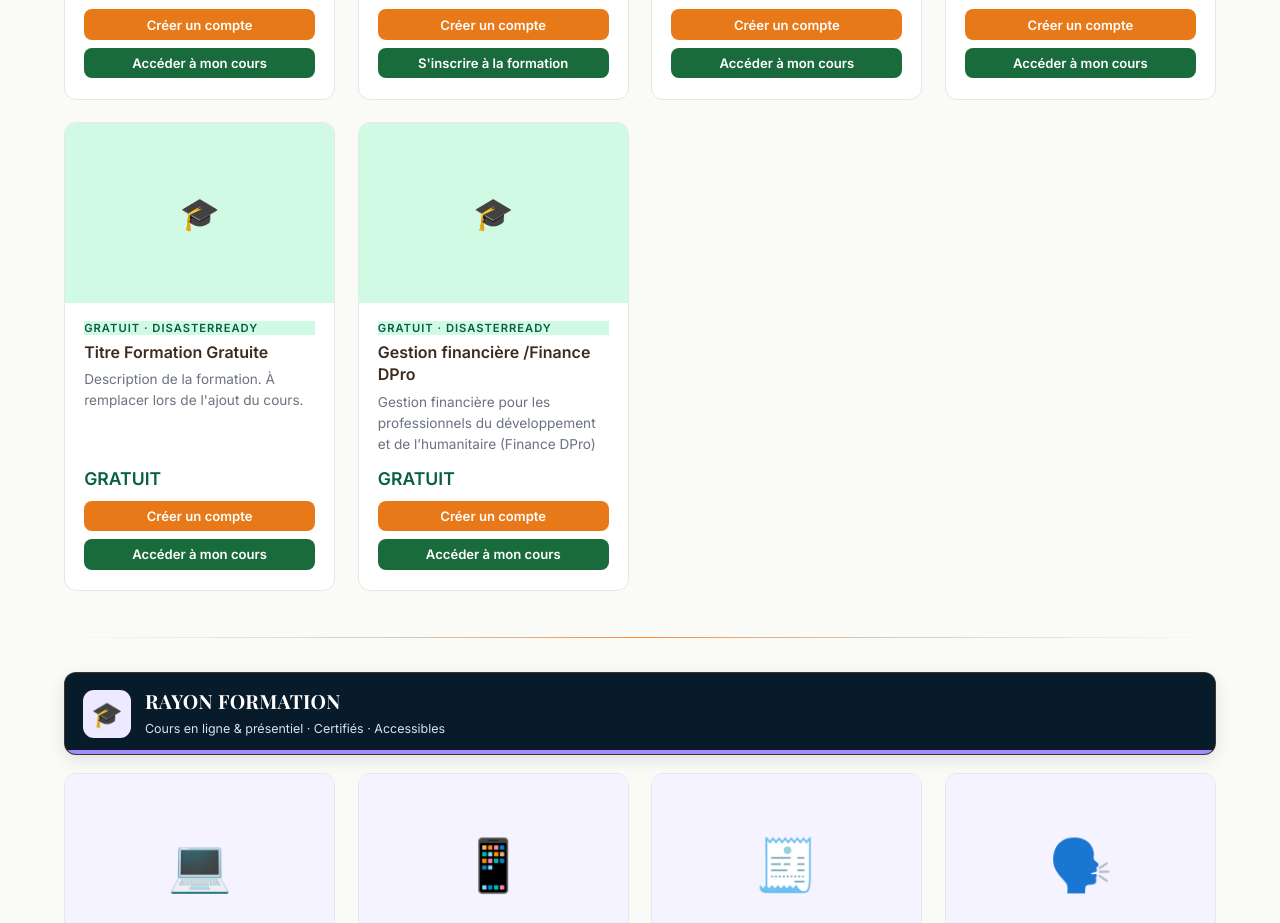
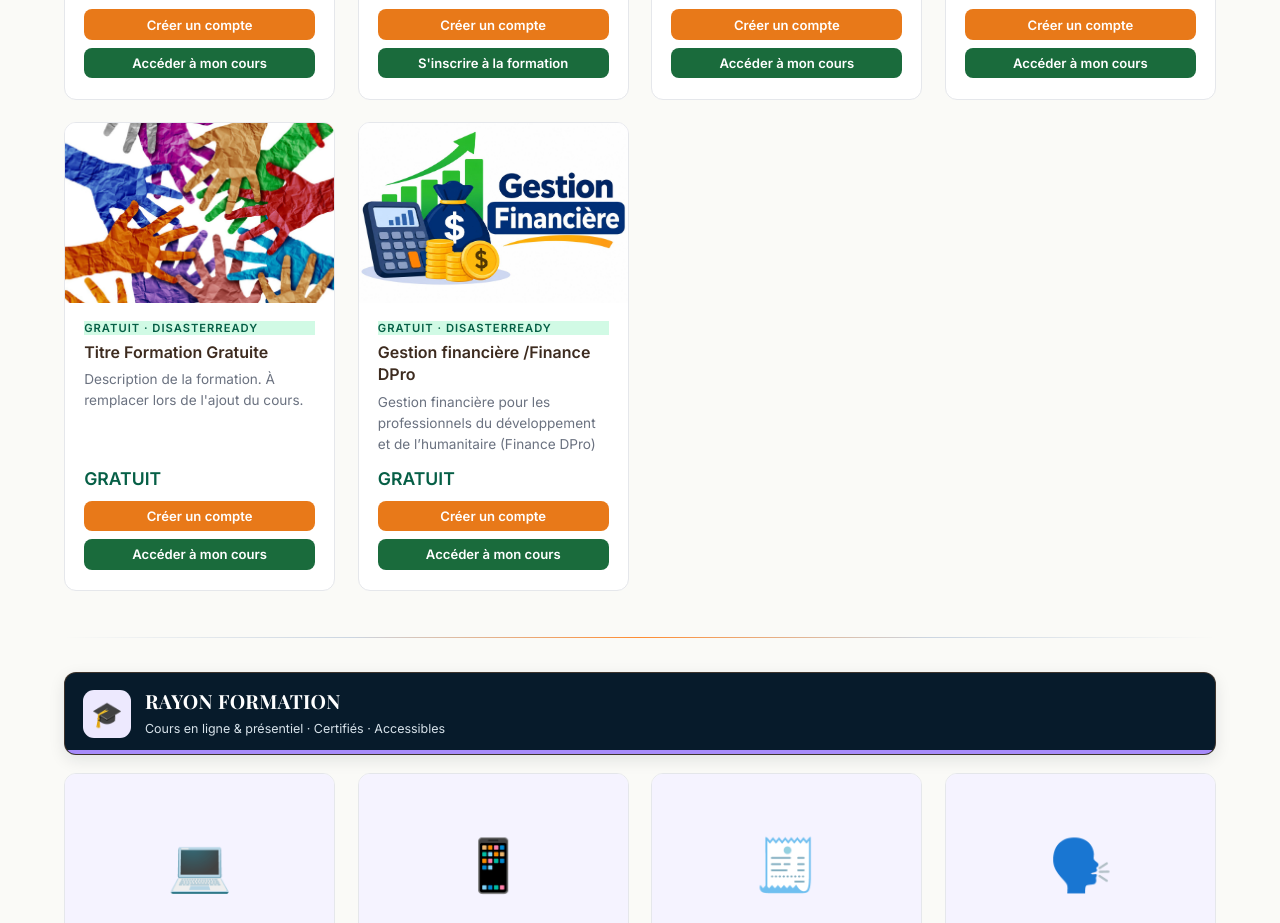
Before and after one commit to duvamat/Store, a plain HTML site: page index.html in a window 1280 px wide. Shown: the part 4106-5029 px from the top of the page. Drawn offline with nearby package versions, Linux system fonts and the light colour scheme.

Commit message:
Replace card images with new certification images
Good

```diff
--- a/index.html
+++ b/index.html
@@ -937,7 +937,9 @@ créez un compte ou connectez-vous.</p></h4>
 
   <!-- MODÈLE DISASTERREADY : remplacer le titre, la description et LIEN_COURS_A_REMPLACER quand le nouveau cours sera disponible. -->
   <div class="card">
-    <div class="card-img" style="background:#D1FAE5;display:flex;align-items:center;justify-content:center;font-size:2rem;min-height:120px;">🎓</div>
+    <div class="card-img form-bg">
+      <img src="arton108855.png" alt="Certification sur les fondements de l'action humanitaire">
+    </div>
     <div class="card-body">
       <div class="card-tag" style="background:#D1FAE5;color:#065F46;">Gratuit · DisasterReady</div>
       <div class="card-title">Titre Formation Gratuite</div>
@@ -954,7 +956,9 @@ créez un compte ou connectez-vous.</p></h4>
   </div>
   <!-- MODÈLE DISASTERREADY : remplacer le titre, la description et LIEN_COURS_A_REMPLACER quand le nouveau cours sera disponible. -->
   <div class="card">
-    <div class="card-img" style="background:#D1FAE5;display:flex;align-items:center;justify-content:center;font-size:2rem;min-height:120px;">🎓</div>
+    <div class="card-img form-bg">
+      <img src="gestion_financiere_leger.jpg" alt="Certification sur la gestion financière pour les professionnels">
+    </div>
     <div class="card-body">
       <div class="card-tag" style="background:#D1FAE5;color:#065F46;">Gratuit · DisasterReady</div>
       <div class="card-title">Gestion financière /Finance DPro</div>
```
